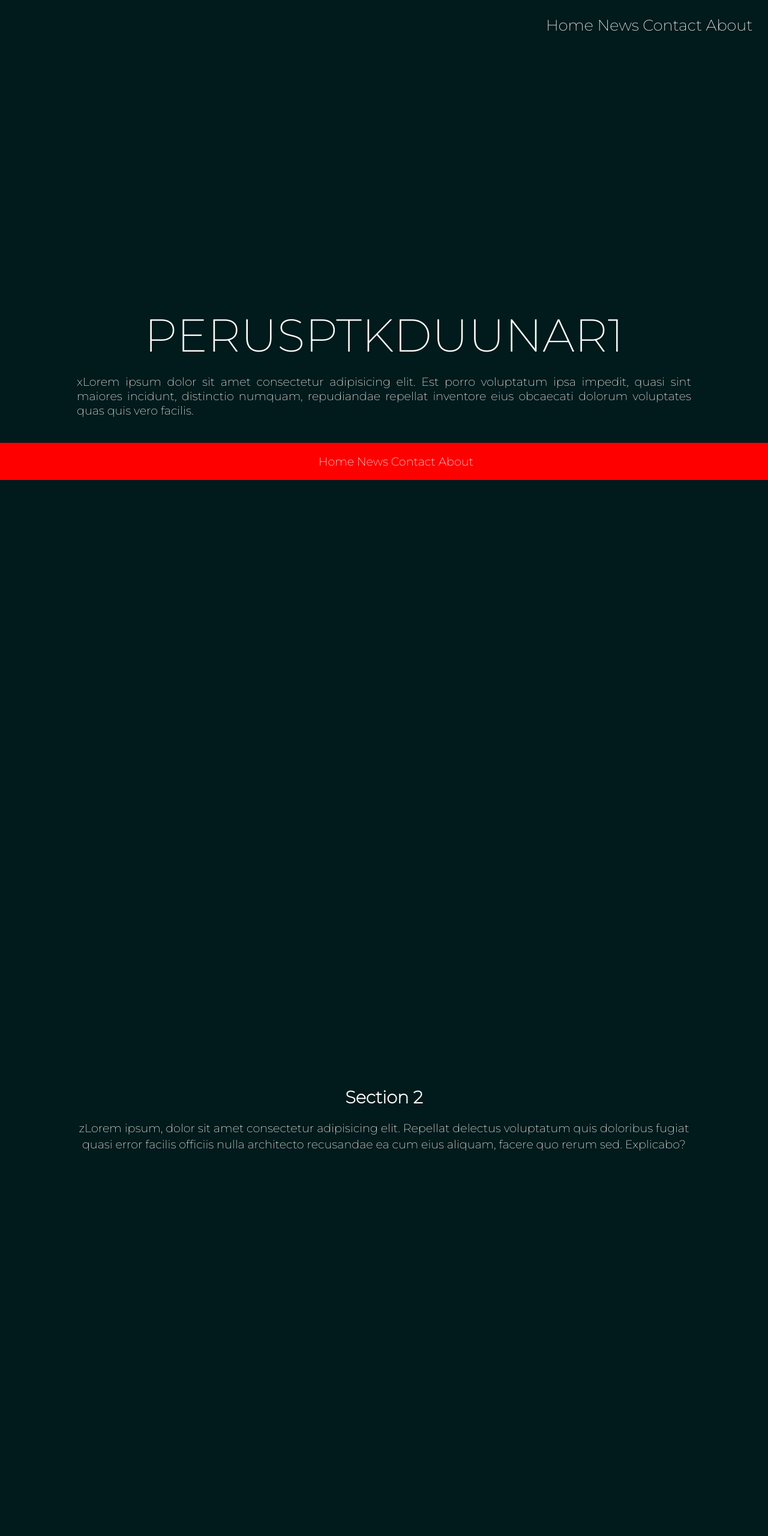
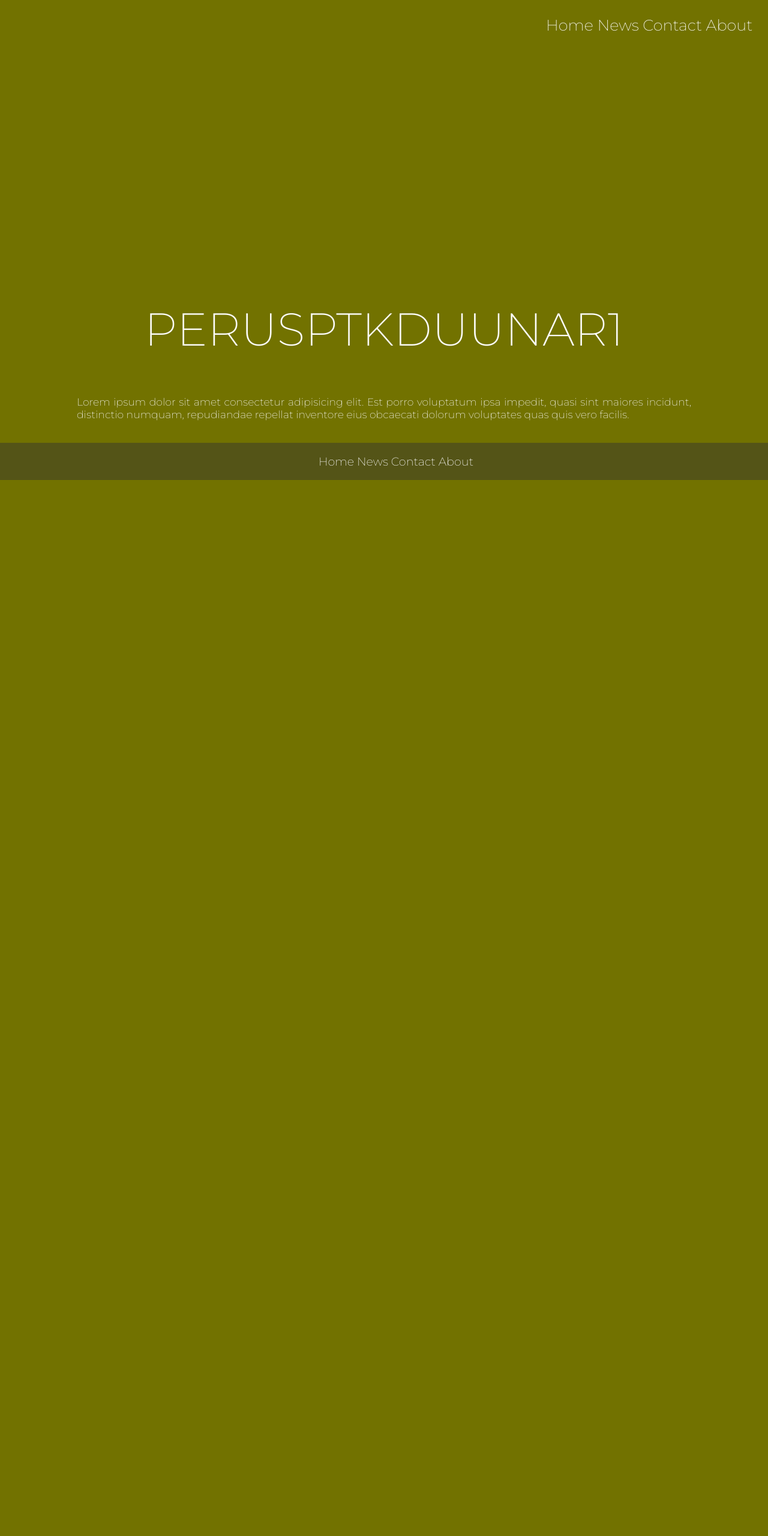
Before and after one commit to jhalmu/www, a plain HTML site: page docs/index.html in a window 1280 px wide. Shown: the top 2560 px of the page at 60% size. Drawn offline with Linux system fonts and the light colour scheme.

Commit message:
just playing

```diff
--- a/docs/assets/main.css
+++ b/docs/assets/main.css
@@ -2,21 +2,21 @@ html,
 body {
     font-family: 'Montserrat', serif;
     font-size: 1.5vw;
-    background: #011a1b;
-    color: #fafafa;
+    background-color: rgb(114, 114, 0);
+    color: #ffffff;
     margin: 0;
     padding: 0;
-    -moz-osx-font-smoothing: grayscale;
-    -webkit-font-smoothing: antialiased;
     width: 100%;
     height: 100%;
 }
 p {
     text-align: justify;
 }
+header {
+    height: 10vh;
+}
 nav {
     display: flex;
-    height: 40vw;
     text-align: center;
     justify-content: flex-end;
     padding-right: 2%;
@@ -42,36 +42,83 @@ a {
     margin: 0 auto;
 }
 section {
-    height: 100vw;
+    height: 150vw;
     justify-content: center;
     align-items: center;
+    padding-top:35%;
 }
-#sect1 {
-    margin: 0 auto;
-    width: 100%;
 
+h1{
+    font-size: 4em;
+    color: #ffffff;
+    font-weight: 200;
 }
-.perus {
-    font-size: 6vw;
+h2{
+    font-size: 3em;
     color: #ffffff;
     font-weight: 200;
 }
 
-#sect2 {
-    font-weight: 400;
-    line-height: 1.4em;
-    /*letter-spacing: 0.1em;*/
-}
-#sect3 {
-    font-weight: 400;
-    line-height: 1.4em;
-}
 footer {
     position: fixed;
     left: 0;
     bottom: 0;
     width: 100%;
-    background-color: red;
+    background-color: rgb(84, 84, 23);
     color: white;
     text-align: center;
   }
+  @media screen and (max-width: 800px) {
+    body {
+      color: #ffffff;
+      height: 100%;
+    }
+    p {
+        font-size: 2em;
+    }
+   footer {
+        font-size: 2em;
+    }
+    section {
+        padding-top:15%;
+    }
+   header{
+        visibility: hidden;
+    }
+  }
+  @media screen and (min-width:1024px) {
+    body {
+      color: #fafafa;
+    }
+
+    p {
+        font-size: .9em;
+    }
+  }
+  @media screen and (max-width: 400px) {
+    body {
+      color: #ffffff;
+      height: 100%;
+    }
+    p {
+        font-size: 2em;
+    }
+   footer {
+        font-size: 2em;
+    }
+    section {
+        padding-top:20%;
+    }
+   header{
+        visibility: visible;
+    }
+  }
+  @media screen and (min-width:1024px) {
+    body {
+      color: #fafafa;
+    }
+
+    p {
+        font-size: .9em;
+    }
+  }
--- a/docs/index.html
+++ b/docs/index.html
@@ -11,8 +11,8 @@
 </head>
 
 <body>
-    <header>
-        <nav id="home">
+    <header id="home">
+        <nav>
             <ul>
                 <li><a class="active" href="#home">Home</a></li>
                 <li><a href="#sect2">News</a></li>
@@ -24,8 +24,8 @@
     <div id="container">
         <!--SECT 1-->
         <section id="sect1">
-            <div class="perus">PERUSPTKDUUNAR1</div>
-            <p>xLorem ipsum dolor sit amet consectetur adipisicing elit. Est porro voluptatum ipsa impedit, quasi sint
+            <h1>PERUSPTKDUUNAR1</h1>
+            <p>Lorem ipsum dolor sit amet consectetur adipisicing elit. Est porro voluptatum ipsa impedit, quasi sint
                 maiores incidunt, distinctio numquam, repudiandae repellat inventore eius obcaecati dolorum voluptates
                 quas quis vero facilis.</p>
         </section>
@@ -33,26 +33,26 @@
         <!--SECT2-->
         <section id="sect2">
             <h2>Section 2</h2>
-            zLorem ipsum, dolor sit amet consectetur adipisicing elit.
+            <p>Lorem ipsum, dolor sit amet consectetur adipisicing elit.
             Repellat delectus voluptatum quis doloribus fugiat quasi
             error facilis officiis nulla architecto recusandae ea cum eius aliquam,
-            facere quo rerum sed. Explicabo?
+            facere quo rerum sed. Explicabo?</p>
         </section>
         <!--SECT3-->
         <section id="sect3">
             <h2>Section 3</h2>
-            Lorem ipsum, dolor sit amet consectetur adipisicing elit.
-            Repellat delectus voluptatum quis doloribus fugiat quasi
-            error facilis officiis nulla architecto recusandae ea cum eius aliquam,
-            facere quo rerum sed. Explicabo?
+            <p>Lorem ipsum, dolor sit amet consectetur adipisicing elit.
+                Repellat delectus voluptatum quis doloribus fugiat quasi
+                error facilis officiis nulla architecto recusandae ea cum eius aliquam,
+                facere quo rerum sed. Explicabo?</p>
         </section>
-        <!--SECT3-->
+        <!--SECT4-->
         <section id="sect4">
             <h2>Section 4</h2>
-            Lorem ipsum, dolor sit amet consectetur adipisicing elit.
-            Repellat delectus voluptatum quis doloribus fugiat quasi
-            error facilis officiis nulla architecto recusandae ea cum eius aliquam,
-            facere quo rerum sed. Explicabo?
+            <p>Lorem ipsum, dolor sit amet consectetur adipisicing elit.
+                Repellat delectus voluptatum quis doloribus fugiat quasi
+                error facilis officiis nulla architecto recusandae ea cum eius aliquam,
+                facere quo rerum sed. Explicabo?</p>
         </section>
         <!--FOOTER -->
         <footer>
```
